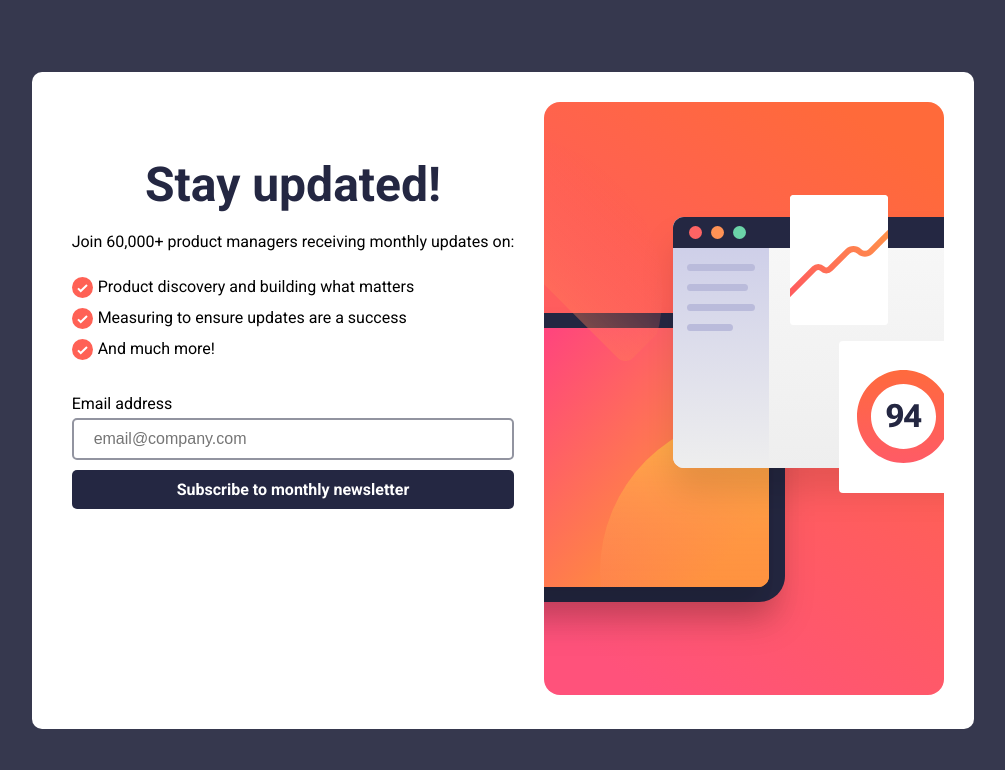
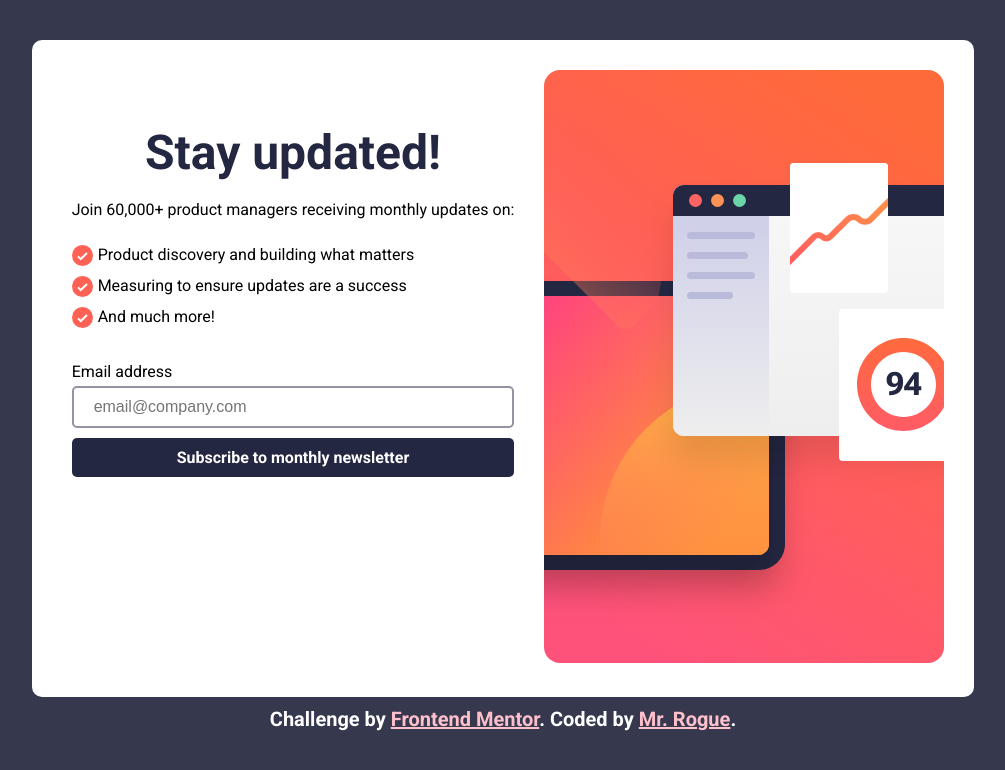
Before and after one commit to vernonroque/newsletter-main, a React (Create React App) app: page / in a window 1280 px wide. Shown: the top 770 px of the page, without its empty margins (137-1142 px from the left). Built offline with nearby package versions, Linux system fonts and the light colour scheme.

Commit message:
Added attribution

```diff
--- a/src/App.css
+++ b/src/App.css
@@ -10,3 +10,25 @@
   text-align: center;
   min-height:100vh;
 } */
+.attribution {
+
+  font-family:'Roboto',Arial, Helvetica, sans-serif;
+  margin-top:10px;
+  margin-bottom:30px;
+  font-size: 20px; text-align: center;
+  color: white;
+  font-weight:800;
+}
+.attribution a {
+  /* color: hsl(228, 45%, 44%);  */
+  color:pink;
+}
+
+@media only screen and (max-width:375px){
+  .attribution{
+    display:none;
+    width:100%;
+    margin-bottom:0;
+  }
+
+}
--- a/src/App.js
+++ b/src/App.js
@@ -5,6 +5,12 @@ function App() {
   return (
     <main className = "App">
       <MainCard/>
+      <div className="attribution">
+
+        Challenge by <a href="https://www.frontendmentor.io?ref=challenge" target="_blank" rel = "noreferrer">Frontend Mentor</a>.
+        Coded by <a href="#">Mr. Rogue</a>.
+
+      </div>
     </main>
 
   );
--- a/src/components/mainCard.module.css
+++ b/src/components/mainCard.module.css
@@ -163,6 +163,7 @@ button:hover{
     width:50px;
     height:50px;
 }
+
 @media only screen and (max-width:570px) and (min-width:381px){
     .mainStuffSuccess{
         width:70%;
```
